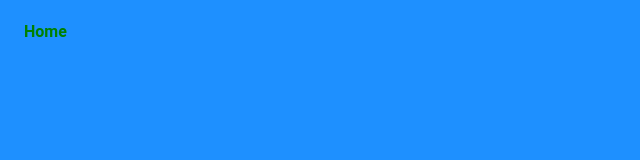
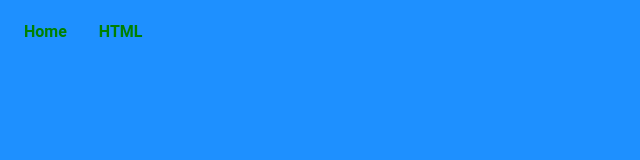
Before and after one commit to codingtuts/codingtuts.github.io, a plain HTML site: page index.htm in a window 1280 px wide. Shown: the full height of the page, 0-640 px from the left. Drawn offline with Linux system fonts and the light colour scheme.

Commit message:
Update index.htm

```diff
--- a/index.htm
+++ b/index.htm
@@ -7,6 +7,7 @@
   <body>
     <ul class="nav">
       <li><a href="/">Home</a></li>
+      <li><a href="/html/">HTML</a></li>
     </ul>
   </body>
 </html>
```
